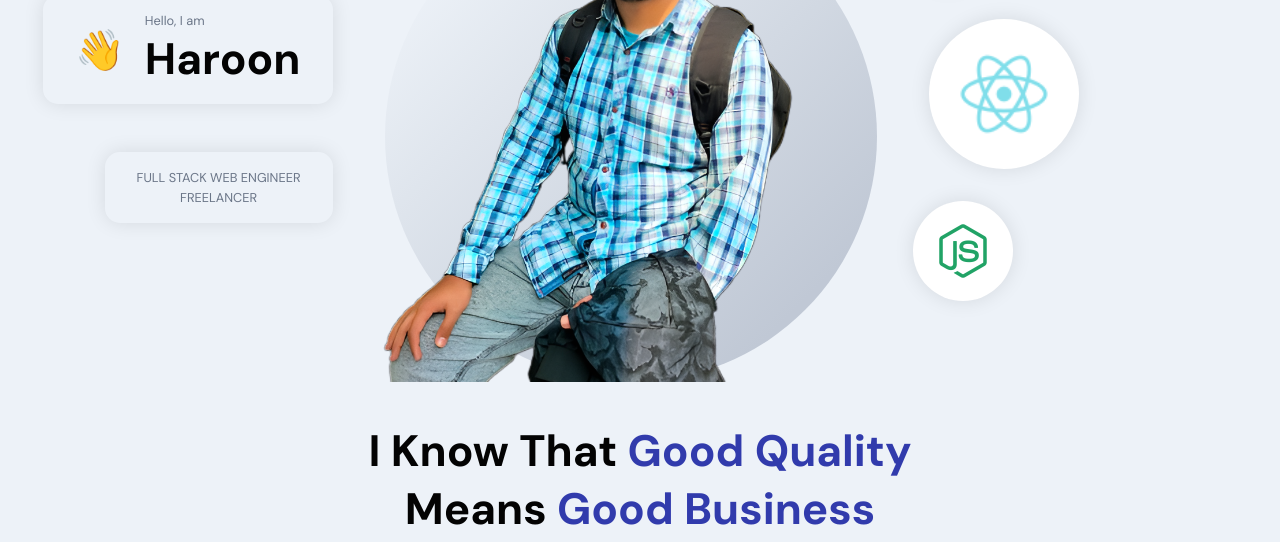
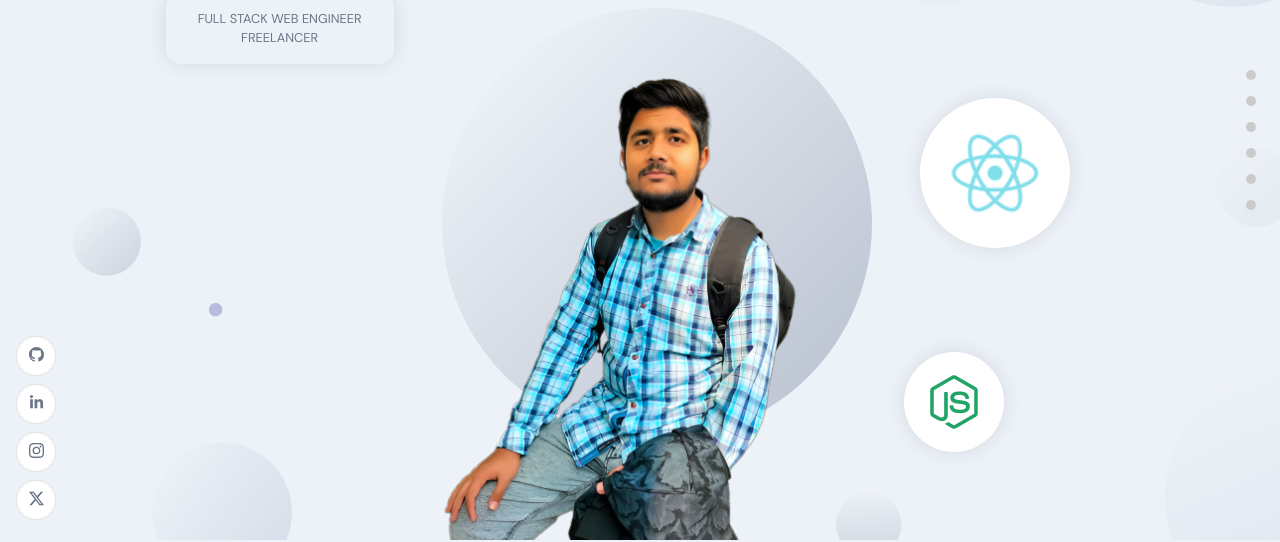
Before and after one commit to codexharoon/PortfolioReactSanity, a React (Vite) app in the folder frontend/: page / in a window 1280 px wide. Shown: the part 260-802 px from the top of the page. Built offline with nearby package versions, Linux system fonts and the light colour scheme; no server answers.

Commit message:
implemented higher order component functionality + social media link and navigation slider

```diff
--- /dev/null
+++ b/frontend/src/components/NavigationDots.jsx
@@ -0,0 +1,20 @@
+import React from "react";
+
+const NavigationDots = ({ active }) => {
+  return (
+    <div className="app__navigation">
+      {["home", "about", "skills", "work", "testimonial", "contact"].map(
+        (item, index) => (
+          <a
+            href={`#${item}`}
+            key={`nav-dot-${item + index}`}
+            className={`app__navigation-dot`}
+            style={active === item ? { backgroundColor: "#313bac" } : {}}
+          />
+        )
+      )}
+    </div>
+  );
+};
+
+export default NavigationDots;
--- /dev/null
+++ b/frontend/src/components/SocialMedia.jsx
@@ -0,0 +1,36 @@
+import React from "react";
+import { BsInstagram, BsTwitterX, BsGithub } from "react-icons/bs";
+import { FaLinkedinIn } from "react-icons/fa";
+
+const SocialMedia = () => {
+  const username = "codexharoon";
+  return (
+    <div className="app__social">
+      <div>
+        <a href={`https://github.com/${username}`} target="_blank">
+          <BsGithub />
+        </a>
+      </div>
+
+      <div>
+        <a href={`https://www.linkedin.com/in/${username}`} target="_blank">
+          <FaLinkedinIn />
+        </a>
+      </div>
+
+      <div>
+        <a href={`https://www.instagram.com/${username}`} target="_blank">
+          <BsInstagram />
+        </a>
+      </div>
+
+      <div>
+        <a href={`https://twitter.com/${username}`} target="_blank">
+          <BsTwitterX />
+        </a>
+      </div>
+    </div>
+  );
+};
+
+export default SocialMedia;
--- a/frontend/src/components/index.js
+++ b/frontend/src/components/index.js
@@ -1 +1,3 @@
 export {default as Navbar} from './NavBar/Navbar';
+export {default as NavigationDots} from './NavigationDots';
+export {default as SocialMedia} from './SocialMedia';
--- a/frontend/src/container/About/About.jsx
+++ b/frontend/src/container/About/About.jsx
@@ -3,6 +3,7 @@ import { motion } from "framer-motion";
 import "./About.scss";
 // import { images } from "../../constants";
 import { client, urlFor } from "../../client";
+import { AppWrap } from "../../wrapper";
 
 const About = () => {
   // const abouts = [
@@ -67,4 +68,4 @@ const About = () => {
   );
 };
 
-export default About;
+export default AppWrap(About, "about");
--- a/frontend/src/container/Header/Header.jsx
+++ b/frontend/src/container/Header/Header.jsx
@@ -2,6 +2,7 @@ import React from "react";
 import "./Header.scss";
 import { motion } from "framer-motion";
 import { images } from "../../constants";
+import { AppWrap } from "../../wrapper";
 
 const Header = () => {
   const scaleVariants = {
@@ -68,4 +69,4 @@ const Header = () => {
   );
 };
 
-export default Header;
+export default AppWrap(Header, "home");
--- /dev/null
+++ b/frontend/src/wrapper/AppWrap.jsx
@@ -0,0 +1,23 @@
+import { SocialMedia, NavigationDots } from "../components";
+
+const AppWrap = (Component, idName, classNames = "") =>
+  function HOC() {
+    return (
+      <div id={idName} className={`app__container ${classNames}`}>
+        <SocialMedia />
+
+        <div className="app__wrapper app__flex">
+          <Component />
+
+          {/* <div className="copyright">
+            <p className="p-text">&copy; 2024 &middot; Code x Haroon</p>
+            <p className="p-text">All Rights Reserved!</p>
+          </div> */}
+        </div>
+
+        <NavigationDots />
+      </div>
+    );
+  };
+
+export default AppWrap;
--- /dev/null
+++ b/frontend/src/wrapper/index.js
@@ -0,0 +1 @@
+export {default as AppWrap} from './AppWrap';
```
